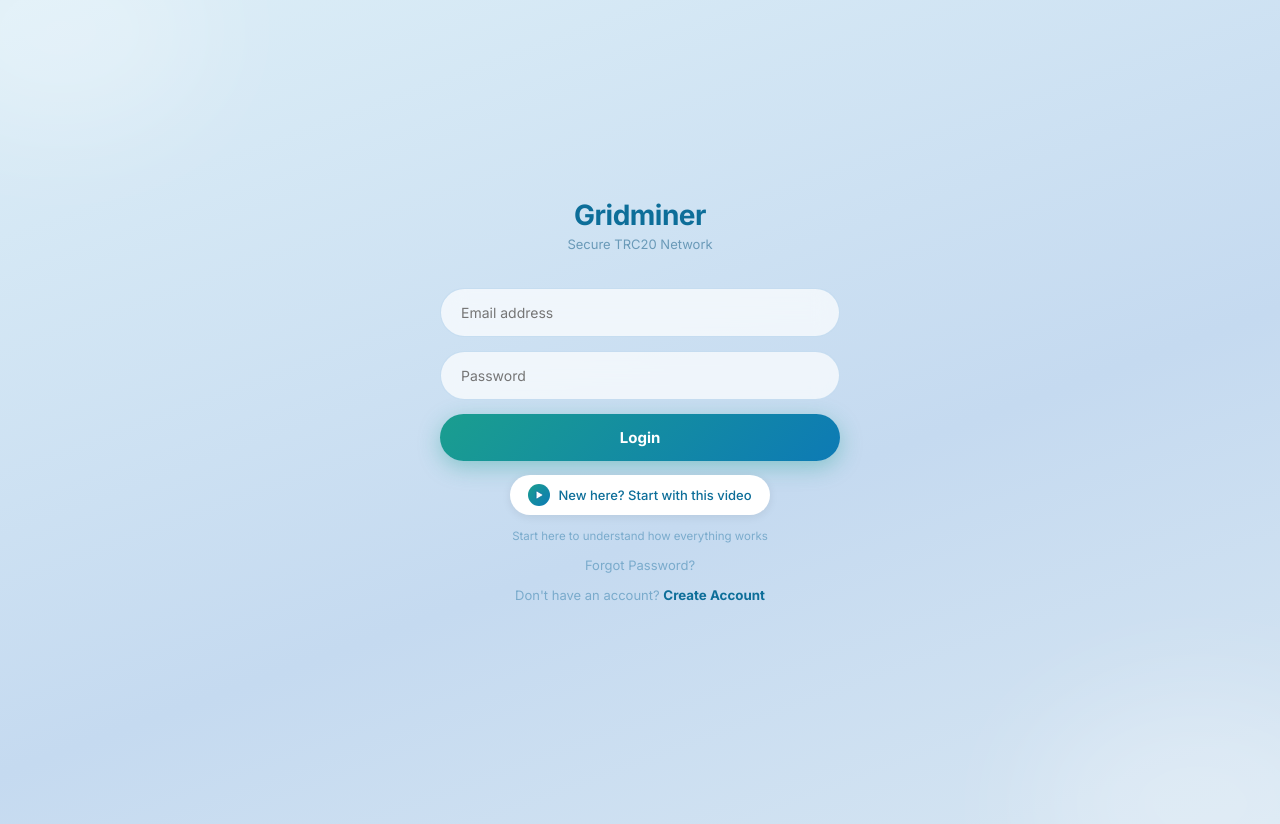
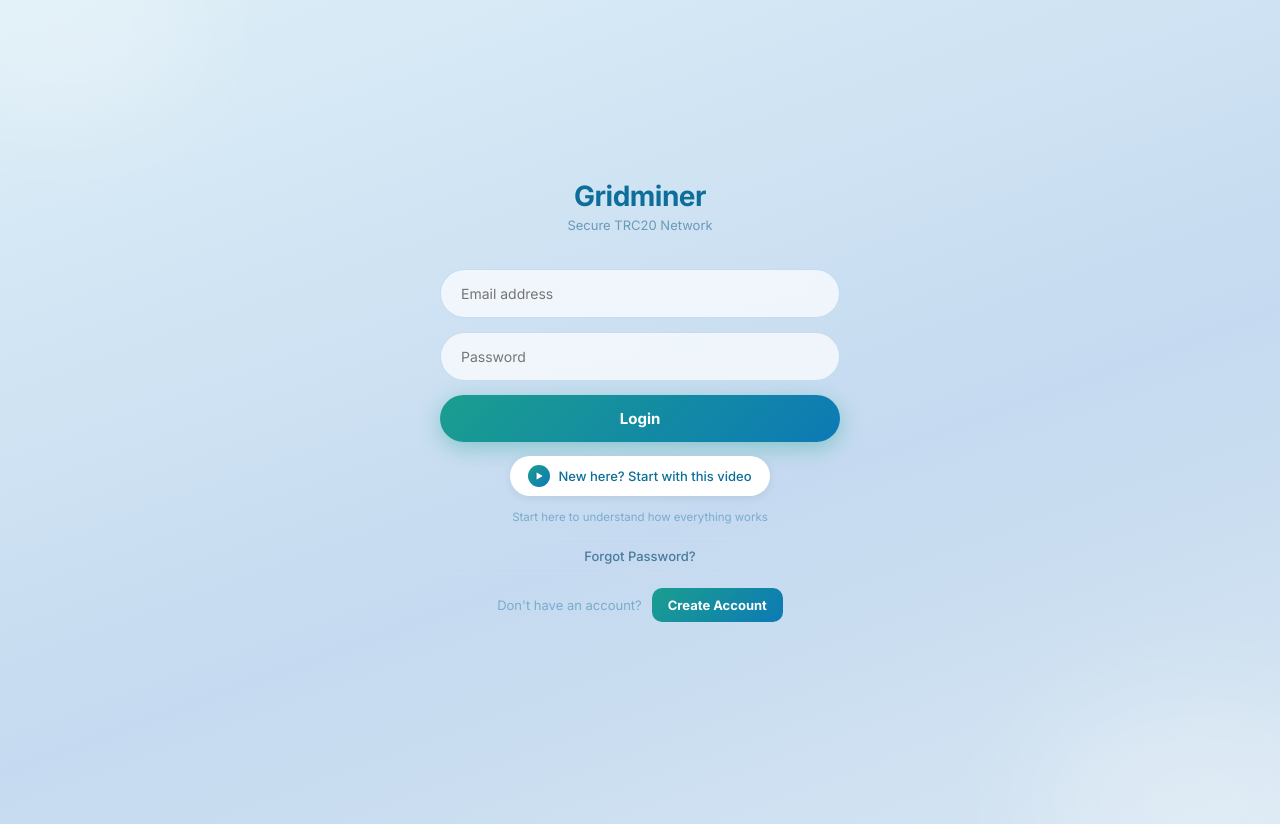
Before and after one commit to junioryakub5/gridminer, a React (Vite) app: page /login in a window 1280 px wide. Built offline with nearby package versions, Linux system fonts and the light colour scheme; no server answers.

Commit message:
fix: style Forgot Password and Create Account as proper clickable buttons

```diff
--- a/src/index.css
+++ b/src/index.css
@@ -166,8 +166,38 @@ input, textarea { outline: none; border: none; font-family: inherit; }
   display: flex; align-items: center; justify-content: center;
 }
 .user-app .hint-text { font-size: 11.5px; color: #7aabcc; text-align: center; }
-.user-app .link-sm   { font-size: 13px; color: #7aabcc; background: transparent; display: block; text-align: center; }
-.user-app .link-accent { color: #0d6e99; font-weight: 700; background: transparent; }
+
+.user-app .link-sm {
+  font-size: 13px; font-weight: 500; color: #4a7a9b;
+  background: transparent;
+  border: 1.5px solid #ccdcec;
+  border-radius: 10px;
+  padding: 9px 16px;
+  display: block; width: 100%; text-align: center;
+  cursor: pointer;
+  transition: background 0.15s, border-color 0.15s, color 0.15s;
+}
+.user-app .link-sm:hover {
+  background: rgba(13,110,153,0.06);
+  border-color: #0d6e99;
+  color: #0d6e99;
+}
+
+.user-app .link-accent {
+  font-size: 13px; font-weight: 700; color: white;
+  background: linear-gradient(135deg, #1a9e8f, #0d7ab5);
+  border: none; border-radius: 10px;
+  padding: 9px 16px;
+  display: inline-block; cursor: pointer;
+  transition: opacity 0.15s, transform 0.1s;
+}
+.user-app .link-accent:hover { opacity: 0.88; transform: translateY(-1px); }
+
+/* Wrapper for the "Don't have an account?" row */
+.user-app .register-row {
+  display: flex; align-items: center; justify-content: center;
+  gap: 10px; flex-wrap: wrap;
+}
 
 /* =====================================================
    DASHBOARD
--- a/src/pages/Login.jsx
+++ b/src/pages/Login.jsx
@@ -49,7 +49,10 @@ export default function Login() {
           </button>
           <p className="hint-text">Start here to understand how everything works</p>
           <button type="button" className="link-sm" onClick={() => navigate('/forgot-password')}>Forgot Password?</button>
-          <p className="link-sm">Don't have an account? <button type="button" className="link-accent" onClick={() => navigate('/register')}>Create Account</button></p>
+          <div className="register-row">
+            <span style={{ fontSize: 13, color: '#7aabcc' }}>Don't have an account?</span>
+            <button type="button" className="link-accent" onClick={() => navigate('/register')}>Create Account</button>
+          </div>
         </form>
       </div>
     </div>
```
